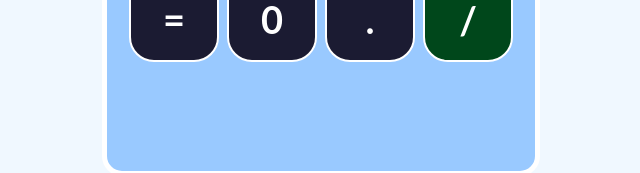
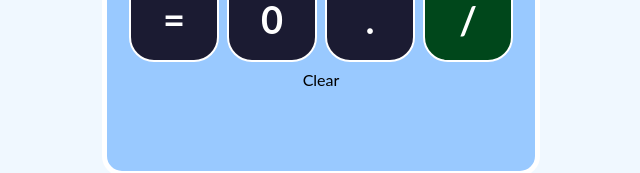
Before and after one commit to joaogarduno/calculator-reactjs, a React (Create React App) app: page / in a window 1280 px wide. Shown: the part 610-783 px from the top of the page, without its empty margins (319-959 px from the left). Built offline with nearby package versions, Linux system fonts and the light colour scheme.

Commit message:
Tema 10: Botón Clear

```diff
--- a/src/App.js
+++ b/src/App.js
@@ -3,6 +3,7 @@ import './App.css';
 import logoArtheFacto from './img/arthefacto-logo.png';
 import Boton from './component/boton';
 import Pantalla from './component/input';
+import botonClear from './component/btnClear';
 
 function App() {
   return (
@@ -55,7 +56,11 @@ function App() {
         </div>
 
         {/* Agregamos una nueva fila, esta ultima fila sera para el botón de clic */}
-        <div className='fila'></div>
+        {/* En esta parte se agrega el boton de "clear" */}
+        {/* Este boton si tendra una etiqueta de apertura y una de cierre porque vamos asignarle el texto "clear" */}
+        <div className='fila'>
+          <botonClear>Clear</botonClear>
+        </div>
       </div>
     </div>
   );
--- /dev/null
+++ b/src/component/btnClear.jsx
@@ -0,0 +1,12 @@
+import React from "react";
+
+const botonClear = props => (
+  /* Este boton no va a tener una claser de tipo operador ni nada de eso, no vamos a tener que implementar esa logica */
+  // Si no que solo se asignara el "boton-clear" como la clase y luego asignaremos "eventListener" para que realice su funcion.
+  // Con esto tenemos la estructura principal de "clear"
+  <button className="boton-clear">
+    {props.children}
+  </button>
+);
+
+export default botonClear;
```
